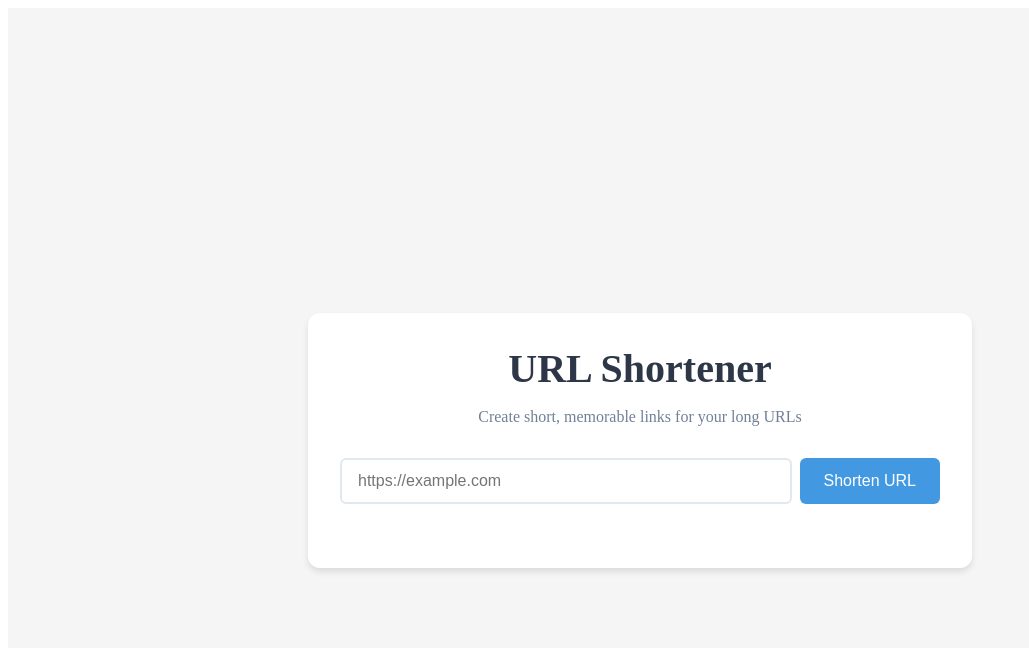
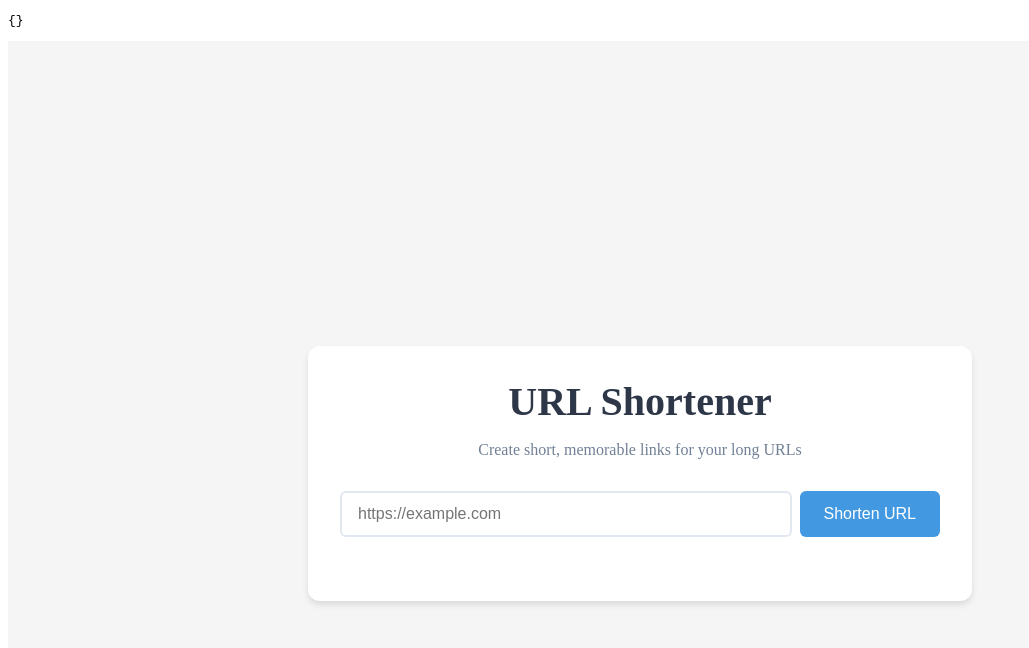
Before and after one commit to nuetralvector32/shrink-my-link, a SvelteKit app: page / in a window 1280 px wide. Shown: the top 648 px of the page, without its empty margins (0-1029 px from the left). Built offline with nearby package versions, Linux system fonts and the light colour scheme.

Commit message:
debugging step

```diff
--- a/src/routes/+page.svelte
+++ b/src/routes/+page.svelte
@@ -19,6 +19,7 @@
   }
 </script>
 
+<pre>{JSON.stringify(data, null, 2)}</pre>
 <main>
   <div class="container">
     <h1>URL Shortener</h1>
```
Also changed, not shown: 1 other file (tests, documents, lock files or other folders).
